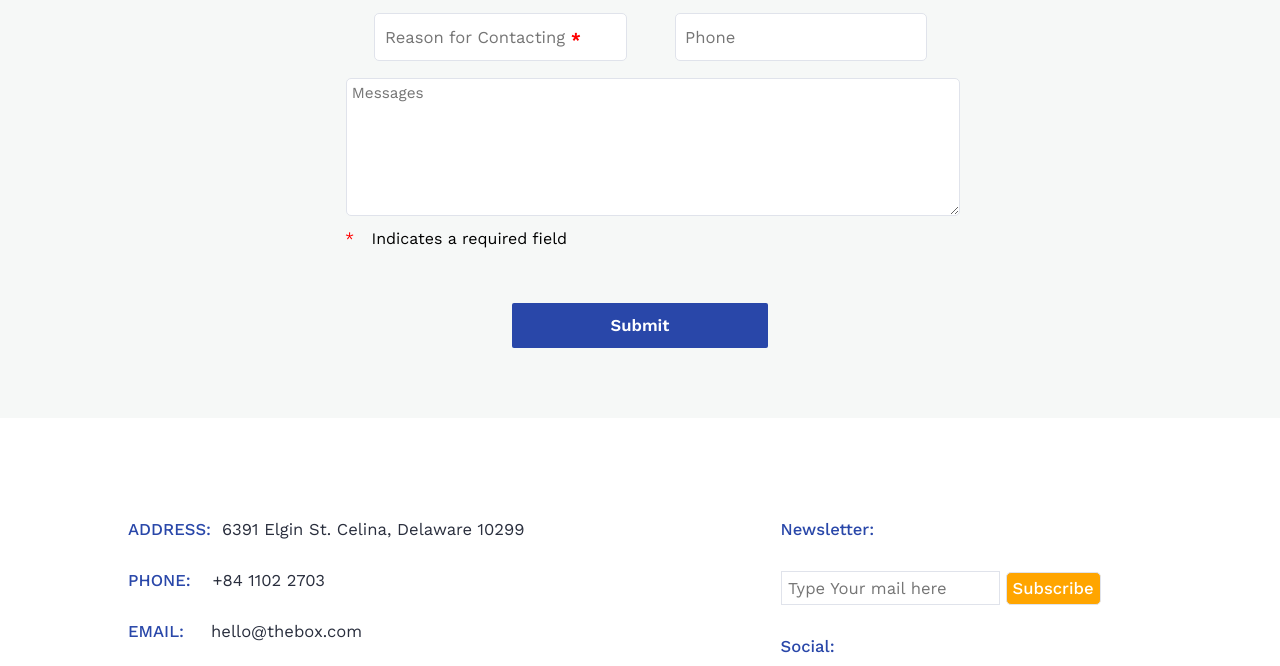
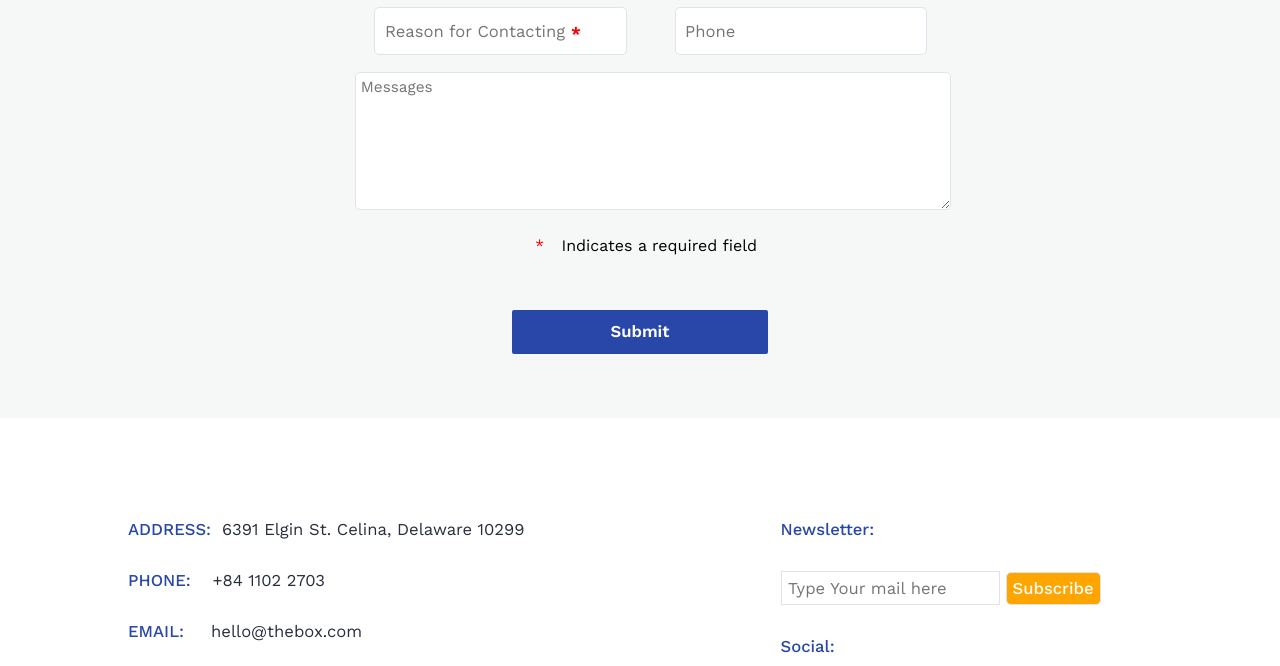
Before and after one commit to Rishibenipur/figmastyle, a plain HTML site: page index.html in a window 1280 px wide. Shown: the part 4617-5283 px from the top of the page. Drawn offline with nearby package versions, Linux system fonts and the light colour scheme.

Commit message:
fix text area bug

```diff
--- a/index.html
+++ b/index.html
@@ -287,11 +287,11 @@
   <input type="text" placeholder=" Reason for Contacting  " class="common-input"><span class="astric-reason">&#42;</span>
   <input type="text"  placeholder=" Phone " class="common-input">
 </div>
-<div>
 
-<textarea id="text-area-message" placeholder="Messages" rows="7" cols="64">
+
+<textarea id="text-area-message" placeholder="Messages" rows="7" cols="62">
 </textarea>
-<p><span class="astric">&#42;</span>  Indicates a required field</p>
+<p id="text-means"><span class="astric">&#42;</span>  Indicates a required field</p>
 </div>
 <div class="submit">Submit</div>
  </section>
```
